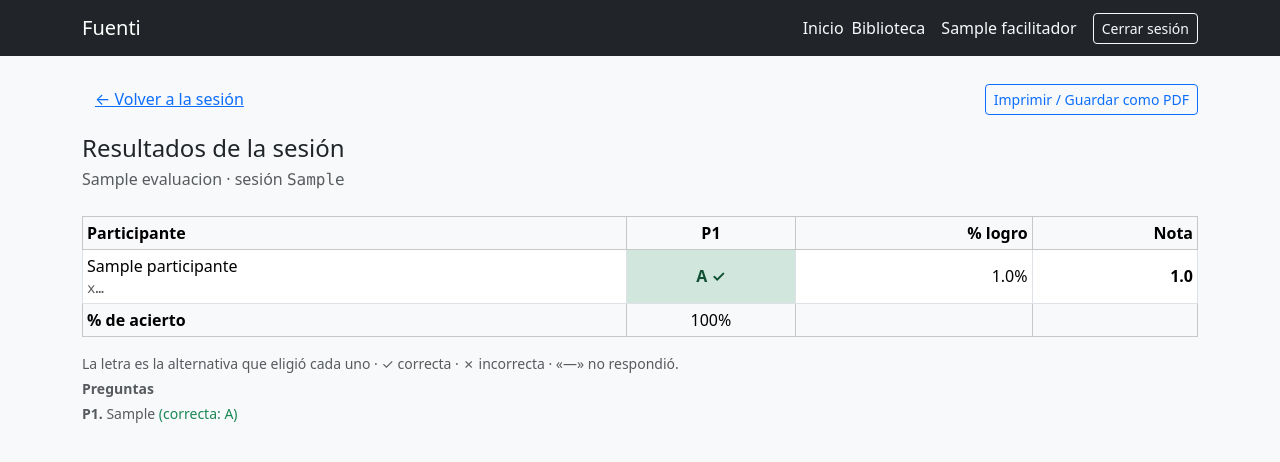
After one commit to rm-2526/fuenti, a Flask app: page /evaluaciones/1/sesiones/1/informe-todos in a window 1280 px wide. The commit adds this page. Shown: the top 462 px of the page. Run offline with Flask 3, Linux system fonts and the light colour scheme; a user stored in the database is signed in; tables that the repository leaves empty hold one stand-in row (values such as "Sample post").

Commit message:
feat: resultados por pregunta en el informe de sesion

```diff
--- a/app/evaluaciones/routes.py
+++ b/app/evaluaciones/routes.py
@@ -27,6 +27,7 @@ from app.utils.reporte import (
     ENCABEZADOS_CSV_HISTORIAL,
     agrupar_historial,
     agrupar_personas,
+    construir_matriz,
     desglose_desde_respuestas,
     filas_csv_historial,
     filas_csv_sesion,
@@ -319,6 +320,50 @@ def informe_individual(eval_id, sesion_id, participante_id):
         participante=participante,
         resultado=participante.resultado,
         desglose=desglose,
+    )
+
+
+@bp.route("/<int:eval_id>/sesiones/<int:sesion_id>/informe-todos")
+@login_required
+def informe_todos(eval_id, sesion_id):
+    """Informe de la sesión en matriz: participantes en filas, preguntas en
+    columnas. Cada celda muestra la alternativa elegida (letra) y si acertó; con
+    el % de logro y la nota por persona, y el % de acierto por pregunta. Queda
+    lista para imprimir o guardar como un único PDF (en horizontal).
+
+    Solo incluye a quienes finalizaron. Mismos guards que el resto: 403 si no es
+    el facilitador dueño, 404 si la sesión no es de esa evaluación.
+    """
+    evaluacion = _get_evaluacion_propia(eval_id)
+    sesion = _get_sesion_de_evaluacion(evaluacion, sesion_id)
+
+    finalizados = [p for p in _participantes_ordenados(sesion) if p.resultado]
+
+    # Letra por pregunta a partir del orden de sus alternativas (1=A, 2=B…). La
+    # celda toma el texto elegido de la foto congelada y lo mapea a su letra.
+    letras = {}
+    columnas_meta = []
+    for pregunta in sorted(evaluacion.preguntas, key=lambda q: q.orden):
+        mapa = {}
+        correcta_letra = "·"
+        for alt in pregunta.alternativas:
+            letra = chr(64 + alt.orden)  # 1 -> A, 2 -> B, …
+            mapa[alt.texto] = letra
+            if alt.es_correcta:
+                correcta_letra = letra
+        letras[pregunta.orden] = mapa
+        columnas_meta.append((pregunta.orden, pregunta.enunciado, correcta_letra))
+
+    def letra_de(orden, texto):
+        return letras.get(orden, {}).get(texto, "·")
+
+    matriz = construir_matriz(finalizados, columnas_meta, letra_de) if finalizados else None
+
+    return render_template(
+        "evaluaciones/informe_todos.html",
+        evaluacion=evaluacion,
+        sesion=sesion,
+        matriz=matriz,
     )
 
 def _participantes_historial(hash_id):
--- /dev/null
+++ b/app/templates/evaluaciones/informe_todos.html
@@ -0,0 +1,117 @@
+{% extends "base.html" %}
+
+{% block title %}Informe de la sesión · Fuenti{% endblock %}
+
+{% block content %}
+{#
+  Informe de la sesión en matriz: participantes en filas, preguntas en columnas.
+  Cada celda: la letra de la alternativa elegida + ✓/✗ (color por acierto). A la
+  derecha, % de logro y nota por persona; abajo, % de acierto por pregunta.
+  La leyenda mapea Q1, Q2… a su enunciado (imprescindible para el PDF, que es
+  estático). En pantalla, además, el mouse sobre "Qn" muestra la pregunta.
+  Al imprimir se usa orientación horizontal para que quepan las columnas.
+#}
+<style>
+  .matriz td, .matriz th { text-align: center; vertical-align: middle; }
+  .matriz td.nom, .matriz th.nom { text-align: left; white-space: nowrap; }
+  .matriz .cell-ok { background: #d1e7dd; color: #0f5132; font-weight: 600; }
+  .matriz .cell-no { background: #f8d7da; color: #842029; font-weight: 600; }
+  .matriz th.qcol { cursor: help; }
+  @media print {
+    @page { size: landscape; }
+    .navbar { display: none !important; }
+    .no-print { display: none !important; }
+    body { background: #fff !important; }
+  }
+</style>
+
+<div class="d-flex justify-content-between align-items-center mb-3 no-print">
+  <a href="{{ url_for('evaluaciones.detalle_sesion', eval_id=evaluacion.id, sesion_id=sesion.id) }}"
+     class="btn btn-link">← Volver a la sesión</a>
+  <button type="button" class="btn btn-outline-primary btn-sm" onclick="window.print();">
+    Imprimir / Guardar como PDF
+  </button>
+</div>
+
+<h1 class="h4 mb-1">Resultados de la sesión</h1>
+<p class="text-muted mb-4">
+  {{ evaluacion.titulo }} · sesión <span class="font-monospace">{{ sesion.codigo }}</span>
+</p>
+
+{% if matriz %}
+  <div class="table-responsive">
+    <table class="table table-sm table-bordered matriz align-middle">
+      <thead class="table-light">
+        <tr>
+          <th class="nom">Participante</th>
+          {% for col in matriz.columnas %}
+            <th class="qcol" title="{{ col.enunciado }} (correcta: {{ col.correcta_letra }})">
+              P{{ loop.index }}
+            </th>
+          {% endfor %}
+          <th class="text-end">% logro</th>
+          <th class="text-end">Nota</th>
+        </tr>
+      </thead>
+      <tbody>
+        {% for fila in matriz.filas %}
+          <tr>
+            <td class="nom">
+              {{ fila.nombre }}
+              <span class="text-muted small font-monospace d-block">{{ fila.hash_corto }}…</span>
+            </td>
+            {% for celda in fila.celdas %}
+              {% if celda.acerto is none %}
+                <td class="text-muted">—</td>
+              {% elif celda.acerto %}
+                <td class="cell-ok">{{ celda.letra }} ✓</td>
+              {% else %}
+                <td class="cell-no">{{ celda.letra }} ✗</td>
+              {% endif %}
+            {% endfor %}
+            <td class="text-end">
+              {{ "%.1f"|format(fila.porcentaje) if fila.porcentaje is not none else "—" }}%
+            </td>
+            <td class="text-end fw-semibold">
+              {{ "%.1f"|format(fila.nota) if fila.nota is not none else "—" }}
+            </td>
+          </tr>
+        {% endfor %}
+      </tbody>
+      <tfoot class="table-light">
+        <tr>
+          <td class="nom fw-semibold">% de acierto</td>
+          {% for col in matriz.columnas %}
+            <td {% if col.pct_acierto is not none and col.pct_acierto == 0 %}class="text-danger fw-semibold"{% endif %}>
+              {{ col.pct_acierto ~ "%" if col.pct_acierto is not none else "—" }}
+            </td>
+          {% endfor %}
+          <td></td>
+          <td></td>
+        </tr>
+      </tfoot>
+    </table>
+  </div>
+
+  <p class="text-muted small mb-1">
+    La letra es la alternativa que eligió cada uno · ✓ correcta · ✗ incorrecta ·
+    «—» no respondió.
+  </p>
+
+  <div class="small text-muted">
+    <p class="fw-semibold mb-1">Preguntas</p>
+    {% for col in matriz.columnas %}
+      <div class="mb-1">
+        <span class="fw-semibold">P{{ loop.index }}.</span>
+        {{ col.enunciado }}
+        <span class="text-success">(correcta: {{ col.correcta_letra }})</span>
+      </div>
+    {% endfor %}
+  </div>
+{% else %}
+  <div class="alert alert-info">
+    Ningún participante ha finalizado esta sesión todavía, así que no hay
+    resultados que mostrar.
+  </div>
+{% endif %}
+{% endblock %}
--- a/app/utils/reporte.py
+++ b/app/utils/reporte.py
@@ -333,3 +333,97 @@ def agrupar_personas(participantes) -> list[FilaPersona]:
     # Orden: por nombre alfabético; los "(sin nombre)" al final.
     filas.sort(key=lambda f: (f.nombre == SIN_NOMBRE, f.nombre.lower()))
     return filas
+
+# ----------------------------- Matriz de la sesión -----------------------------
+# Vista tipo "libreta de notas": participantes en filas, preguntas en columnas.
+# Cada celda muestra la letra de la alternativa elegida y si acertó. Deja ver de
+# un vistazo qué preguntas costaron (columna) y a quién le fue mal (fila).
+
+@dataclass(frozen=True)
+class CeldaMatriz:
+    letra: str            # letra de la alternativa elegida (A, B, …) o "·"
+    acerto: "bool | None"  # None = no respondió esa pregunta
+
+
+@dataclass(frozen=True)
+class FilaMatriz:
+    nombre: str
+    hash_corto: str
+    celdas: list          # CeldaMatriz por columna, en el orden de las columnas
+    nota: "float | None"
+    porcentaje: "float | None"
+
+
+@dataclass(frozen=True)
+class ColumnaMatriz:
+    orden: int
+    enunciado: str
+    correcta_letra: str
+    pct_acierto: "int | None"  # % de quienes respondieron que acertaron
+
+
+@dataclass(frozen=True)
+class Matriz:
+    columnas: list        # ColumnaMatriz
+    filas: list           # FilaMatriz
+
+
+def construir_matriz(participantes, columnas_meta, letra_de):
+    """Arma la matriz de la sesión.
+
+    Args:
+        participantes: participantes FINALIZADOS (con .resultado), en el orden
+            en que se quieren las filas. Cada uno con .respuestas (foto: .orden,
+            .elegida_texto, .acerto), .nombre, .identificador_hash, .resultado.
+        columnas_meta: lista de (orden, enunciado, correcta_letra), una por
+            pregunta, en el orden de las columnas.
+        letra_de: callable (orden, texto_elegido) -> letra ("A", "B", … o "·").
+
+    Devuelve una Matriz con columnas (incluye % de acierto por pregunta) y filas
+    (incluye nota y % de logro de cada persona). Pura: no toca la BD.
+    """
+    ordenes = [orden for (orden, _enunciado, _correcta) in columnas_meta]
+    aciertos = {orden: 0 for orden in ordenes}
+    respondidas = {orden: 0 for orden in ordenes}
+
+    filas = []
+    for p in participantes:
+        por_orden = {r.orden: r for r in p.respuestas}
+        celdas = []
+        for (orden, _enunciado, _correcta) in columnas_meta:
+            r = por_orden.get(orden)
+            if r is None:
+                celdas.append(CeldaMatriz(letra="", acerto=None))
+                continue
+            celdas.append(CeldaMatriz(letra=letra_de(orden, r.elegida_texto), acerto=r.acerto))
+            respondidas[orden] += 1
+            if r.acerto:
+                aciertos[orden] += 1
+        res = p.resultado
+        filas.append(
+            FilaMatriz(
+                nombre=p.nombre.strip() if (p.nombre and p.nombre.strip()) else SIN_NOMBRE,
+                hash_corto=_hash_corto(p.identificador_hash),
+                celdas=celdas,
+                nota=res.nota if res else None,
+                porcentaje=res.porcentaje if res else None,
+            )
+        )
+
+    columnas = []
+    for (orden, enunciado, correcta_letra) in columnas_meta:
+        pct = (
+            round(100 * aciertos[orden] / respondidas[orden])
+            if respondidas[orden]
+            else None
+        )
+        columnas.append(
+            ColumnaMatriz(
+                orden=orden,
+                enunciado=enunciado,
+                correcta_letra=correcta_letra,
+                pct_acierto=pct,
+            )
+        )
+
+    return Matriz(columnas=columnas, filas=filas)
```
Also changed, not shown: app/templates/evaluaciones/detalle_sesion.html (+31 -5 lines), tests/test_informe_todos.py (added, +222 -0 lines).
